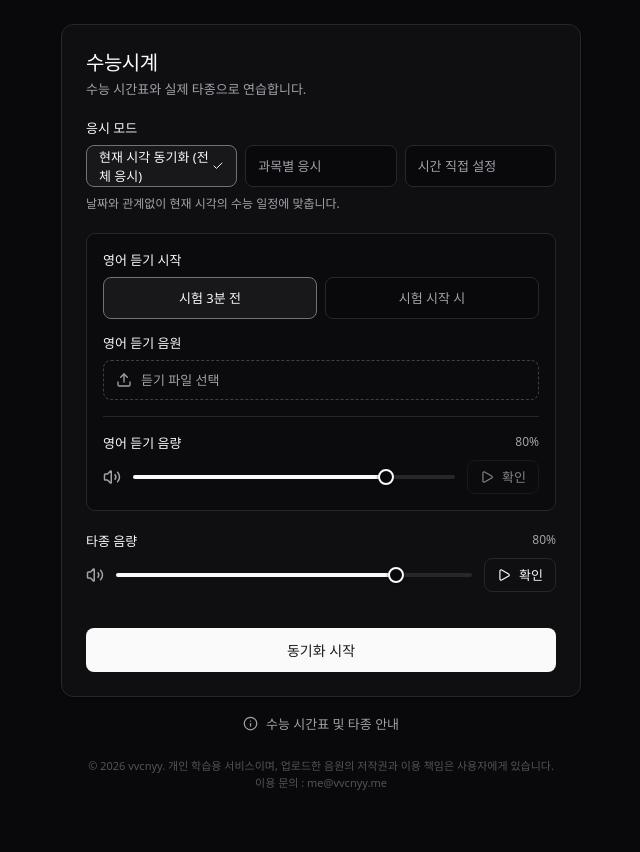
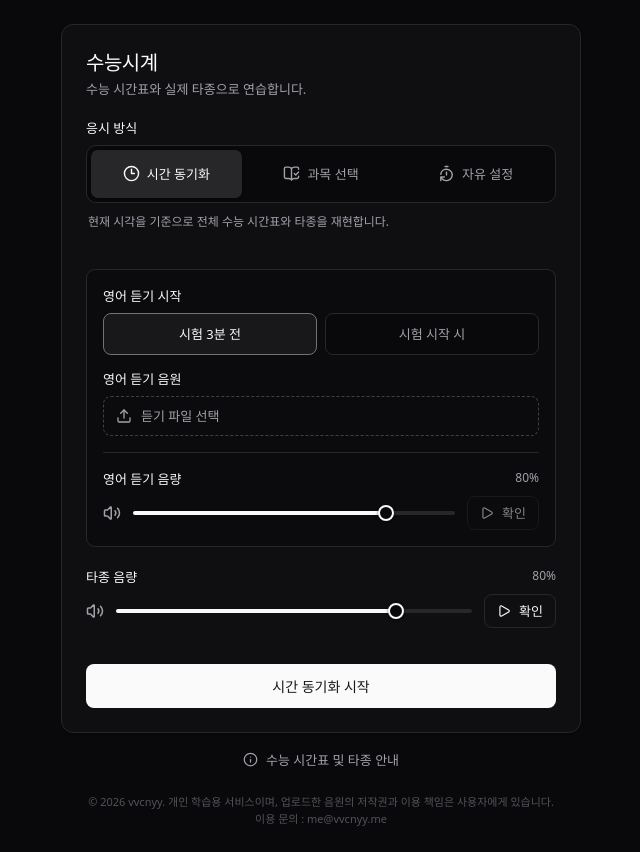
Before and after one commit to vvcnyy/csat-clock, a React (Vite) app: page / in a window 1280 px wide. Shown: the whole page, without its empty margins (319-959 px from the left). Before the commit the page ends 816 px from the top, so only its background shows below. Built offline with nearby package versions, Linux system fonts and the light colour scheme.

Commit message:
fix: landing page layout

```diff
--- a/src/components/LandingPage.tsx
+++ b/src/components/LandingPage.tsx
@@ -1,4 +1,14 @@
-import { Check, Pause, Play, Upload, Volume2, VolumeX, X } from "lucide-react";
+import {
+  BookOpenCheck,
+  Clock3,
+  Pause,
+  Play,
+  TimerReset,
+  Upload,
+  Volume2,
+  VolumeX,
+  X,
+} from "lucide-react";
 import type {
   CustomStartMode,
   ListeningTiming,
@@ -81,6 +91,13 @@ export function LandingPage({
 }: LandingPageProps) {
   const englishNeeded =
     mode === "sync" || (mode === "subject" && subjectId === "english");
+  const selectedSubject = subjects.find((subject) => subject.id === subjectId);
+  const startLabel =
+    mode === "sync"
+      ? "시간 동기화 시작"
+      : mode === "subject"
+        ? `${selectedSubject?.name ?? "과목"} 시험 시작`
+        : `${customDurationMinutes || 0}분 시험 시작`;
 
   return (
     <main className="landing">
@@ -94,36 +111,42 @@ export function LandingPage({
 
         <CardContent>
           <div className="field">
-            <span className="field-label">응시 모드</span>
-            <div className="mode-grid mode-grid-three">
+            <span className="field-label">응시 방식</span>
+            <div className="mode-tabs" role="tablist" aria-label="응시 방식">
               <button
-                className={`mode-option ${mode === "sync" ? "active" : ""}`}
+                className={`mode-tab ${mode === "sync" ? "active" : ""}`}
                 onClick={() => onModeChange("sync")}
+                role="tab"
+                aria-selected={mode === "sync"}
               >
-                <span>현재 시각 동기화 (전체 응시)</span>
-                {mode === "sync" && <Check size={16} />}
+                <Clock3 size={17} />
+                <span>시간 동기화</span>
               </button>
               <button
-                className={`mode-option ${mode === "subject" ? "active" : ""}`}
+                className={`mode-tab ${mode === "subject" ? "active" : ""}`}
                 onClick={() => onModeChange("subject")}
+                role="tab"
+                aria-selected={mode === "subject"}
               >
-                <span>과목별 응시</span>
-                {mode === "subject" && <Check size={16} />}
+                <BookOpenCheck size={17} />
+                <span>과목 선택</span>
               </button>
               <button
-                className={`mode-option ${mode === "custom" ? "active" : ""}`}
+                className={`mode-tab ${mode === "custom" ? "active" : ""}`}
                 onClick={() => onModeChange("custom")}
+                role="tab"
+                aria-selected={mode === "custom"}
               >
-                <span>시간 직접 설정</span>
-                {mode === "custom" && <Check size={16} />}
+                <TimerReset size={17} />
+                <span>자유 설정</span>
               </button>
             </div>
-            <p className="field-help">
+            <p className="mode-description">
               {mode === "sync"
-                ? "날짜와 관계없이 현재 시각의 수능 일정에 맞춥니다."
+                ? "현재 시각을 기준으로 전체 수능 시간표와 타종을 재현합니다."
                 : mode === "subject"
-                  ? "선택 과목을 5초 카운트다운 후 독립적으로 시작합니다."
-                  : "시험 시간과 시계 시작 시각을 직접 설정합니다."}
+                  ? "원하는 수능 과목 하나를 실제 시험 시간과 타종으로 응시합니다."
+                  : "시험 시간을 직접 정합니다."}
             </p>
           </div>
 
@@ -277,7 +300,7 @@ export function LandingPage({
 
         <CardFooter>
           <Button size="lg" onClick={onStart}>
-            {mode === "sync" ? "동기화 시작" : "시험 시작"}
+            {startLabel}
           </Button>
         </CardFooter>
       </Card>
--- a/src/styles.css
+++ b/src/styles.css
@@ -248,7 +248,47 @@ button { cursor: pointer; }
 .field-label { display: block; margin-bottom: 8px; font-size: 13px; font-weight: 500; }
 .field-help { margin: 8px 0 0; color: var(--muted-foreground); font-size: 12px; line-height: 1.5; }
 .mode-grid { display: grid; grid-template-columns: 1fr 1fr; gap: 8px; }
-.mode-grid-three { grid-template-columns: repeat(3, 1fr); }
+.mode-tabs {
+  display: grid;
+  grid-template-columns: repeat(3, 1fr);
+  gap: 4px;
+  padding: 4px;
+  border: 1px solid var(--border);
+  border-radius: 10px;
+  background: #09090b;
+}
+.mode-tab {
+  display: flex;
+  height: 48px;
+  align-items: center;
+  justify-content: center;
+  gap: 7px;
+  padding: 0 8px;
+  color: var(--muted-foreground);
+  border: 0;
+  border-radius: 7px;
+  background: transparent;
+  font-size: 13px;
+  font-weight: 500;
+  white-space: nowrap;
+}
+.mode-tab:hover { color: var(--foreground); background: #141417; }
+.mode-tab.active {
+  color: var(--foreground);
+  background: var(--muted);
+  box-shadow: 0 1px 3px rgba(0, 0, 0, .45);
+}
+.mode-tab:focus-visible {
+  outline: 2px solid var(--ring);
+  outline-offset: 1px;
+}
+.mode-description {
+  min-height: 36px;
+  margin: 10px 2px 0;
+  color: var(--muted-foreground);
+  font-size: 12px;
+  line-height: 1.55;
+}
 .mode-option {
   display: flex;
   min-height: 42px;
@@ -616,7 +656,12 @@ button { cursor: pointer; }
   .ui-card-content { padding: 0 18px 2px; }
   .ui-card-footer { padding: 14px 18px 18px; }
   .mode-grid { grid-template-columns: 1fr; }
-  .mode-grid-three { grid-template-columns: 1fr; }
+  .mode-tab {
+    height: 46px;
+    flex-direction: column;
+    gap: 3px;
+    font-size: 11px;
+  }
   .english-settings .mode-grid { grid-template-columns: 1fr 1fr; }
   .schedule-dialog-body { grid-template-columns: 1fr; }
   .clock { border-width: 4px; }
```
